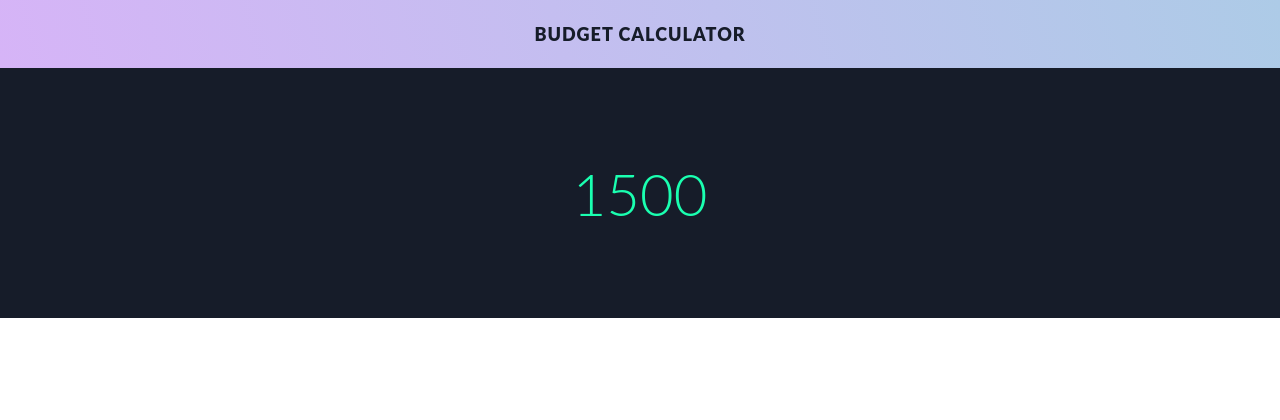
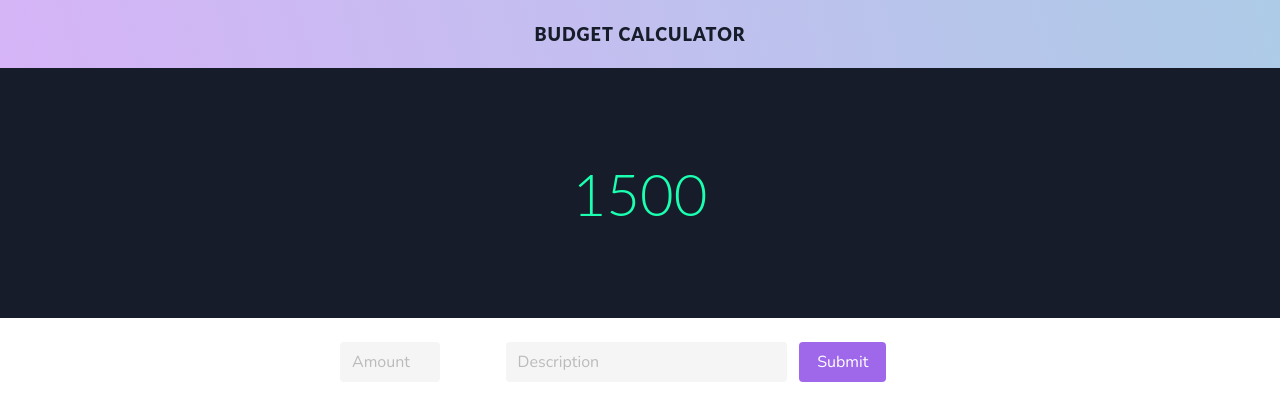
Before and after one commit to wmujahid/fiTrac-frontend, an Angular app in the folder fitrac/: page / in a window 1280 px wide. Shown: the top 420 px of the page. Built offline with nearby package versions, Linux system fonts and the light colour scheme; no server answers.

Commit message:
added button and input fields for amount and description

```diff
--- a/fitrac/src/app/add-item-form/add-item-form.component.html
+++ b/fitrac/src/app/add-item-form/add-item-form.component.html
@@ -1 +1,22 @@
-<p>add-item-form works!</p>
+<form action="">
+  <div class="field-body">
+    <div class="field">
+      <p class="control">
+        <input type="number" class="input" style= "width: 100px" placeholder="Amount">
+      </p>
+    </div>
+
+    <div class="field">
+      <p class="control">
+        <input type="number" class="input" placeholder="Description">
+      </p>
+    </div>
+    <div class="field">
+      <div class="control">
+        <button class="button is-primary">
+          Submit
+        </button>
+      </div>
+    </div>
+  </div>
+</form>
--- a/fitrac/src/app/app.module.ts
+++ b/fitrac/src/app/app.module.ts
@@ -7,6 +7,7 @@ import { AppComponent } from './app.component';
 import { BudgetService } from './budget.service';
 import { MainPageComponent } from './main-page/main-page.component';
 import { AddItemFormComponent } from './add-item-form/add-item-form.component';
+import { NO_ERRORS_SCHEMA } from '@angular/compiler';
 
 @NgModule({
   declarations: [
--- a/fitrac/src/app/main-page/main-page.component.html
+++ b/fitrac/src/app/main-page/main-page.component.html
@@ -8,6 +8,6 @@
 
 <section class="add-item-section">
   <div class="add-item-container">
-
+    <app-add-item-form style="padding: 20px"></app-add-item-form>
   </div>
 </section>
```
